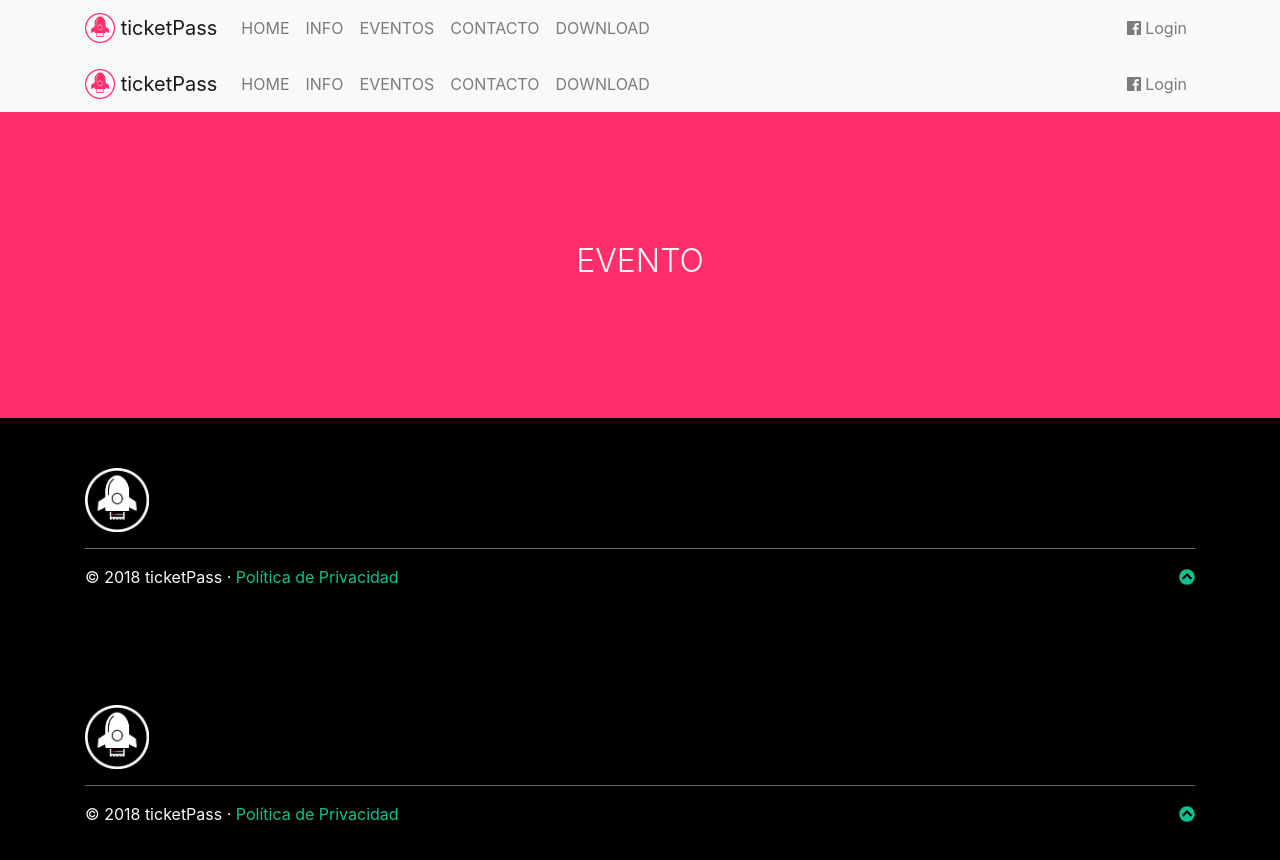
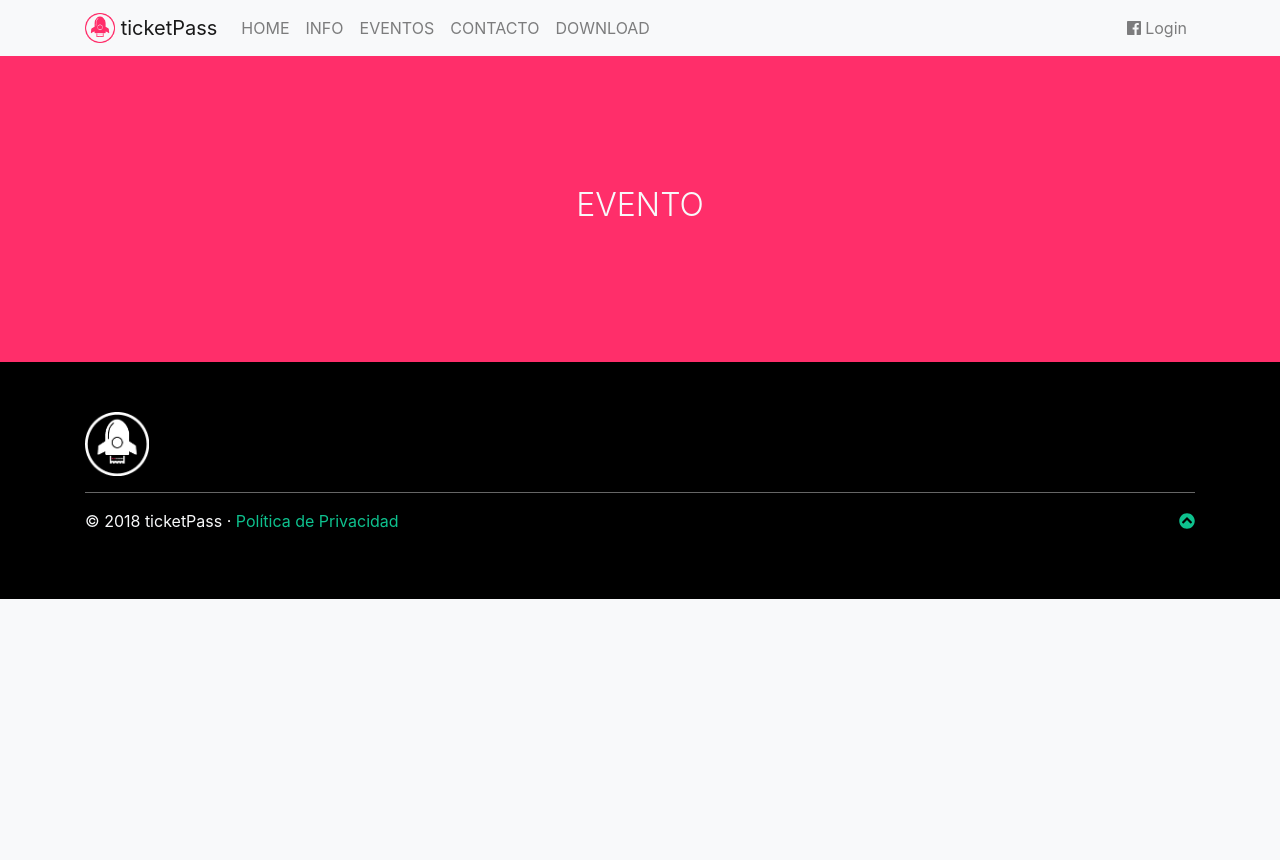
Before and after one commit to G33N/ticketPass, an Angular app: page /content/event in a window 1280 px wide. Shown: the top 860 px of the page. After the commit the page ends 800 px from the top, so only its background shows below. Built offline with nearby package versions, Linux system fonts and the light colour scheme.

Commit message:
Limpio codigo

```diff
--- a/src/app/event/event.component.html
+++ b/src/app/event/event.component.html
@@ -1,43 +1,3 @@
-<header>
-  <nav class="navbar navbar-expand-lg navbar-light bg-light">
-    <div class="container">
-      <a class="navbar-brand" href="#">
-        <img src="../assets/img/Logos/MDPI 48x48.png" width="30" height="30" class="d-inline-block align-top" alt=""> ticketPass
-      </a>
-      <button class="navbar-toggler" type="button" data-toggle="collapse" data-target="#navbarSupportedContent" aria-controls="navbarSupportedContent"
-        aria-expanded="false" aria-label="Toggle navigation">
-        <span class="navbar-toggler-icon"></span>
-      </button>
-      <div class="collapse navbar-collapse" id="navbarSupportedContent">
-        <ul class="navbar-nav mr-auto">
-          <li class="nav-item">
-            <a class="nav-link" href="#">HOME
-              <span class="sr-only">(current)</span>
-            </a>
-          </li>
-          <li class="nav-item">
-            <a class="nav-link" href="#info">INFO</a>
-          </li>
-          <li class="nav-item">
-            <a class="nav-link" href="#eventos">EVENTOS</a>
-          </li>
-          <li class="nav-item">
-            <a class="nav-link" href="#contacto">CONTACTO</a>
-          </li>
-          <li class="nav-item">
-            <a class="nav-link" href="#download">DOWNLOAD</a>
-          </li>
-        </ul>
-        <ul class="navbar-nav ml-auto">
-          <li class="nav-item">
-            <a class="nav-link" href="#">
-              <i class="fab fa-facebook"></i> Login</a>
-          </li>
-        </ul>
-      </div>
-    </div>
-  </nav>
-</header>
 <section id="top">
   <div class="pink">
     <div class="text-uppercase text-center font-weight-light paddingV">
@@ -45,32 +5,3 @@
     </div>
   </div>
 </section>
-
-
-<!-- Footer -->
-
-<footer id="footer" class="footer">
-  <div class="container paddingV">
-    <p>
-      <img src="../assets/img/Logos Blancos/TVDPI 64x64blanco-01.png" width="auto" height="64" class="d-inline-block align-top"
-        alt="">
-    </p>
-    <hr class="hrf">
-    <div class="row">
-      <div class="col">
-        <p class="text-left">
-          &copy; 2018 ticketPass &middot;
-          <a class="links" href="https://www.facebook.com/notes/ticketpass/política-de-privacidad/433903536962932/" target="_blank"
-            style="text-decoration: none;">Política de Privacidad</a>
-        </p>
-      </div>
-      <div class="col">
-        <p class="text-right" title="Inicio">
-          <a class="links" href="#">
-            <i class="fas fa-chevron-circle-up"></i>
-          </a>
-        </p>
-      </div>
-    </div>
-  </div>
-</footer>
--- a/src/app/events/events.component.html
+++ b/src/app/events/events.component.html
@@ -1,43 +1,3 @@
-<header>
-  <nav class="navbar navbar-expand-lg navbar-light bg-light">
-    <div class="container">
-      <a class="navbar-brand" href="#">
-        <img src="../assets/img/Logos/MDPI 48x48.png" width="30" height="30" class="d-inline-block align-top" alt=""> ticketPass
-      </a>
-      <button class="navbar-toggler" type="button" data-toggle="collapse" data-target="#navbarSupportedContent" aria-controls="navbarSupportedContent"
-        aria-expanded="false" aria-label="Toggle navigation">
-        <span class="navbar-toggler-icon"></span>
-      </button>
-      <div class="collapse navbar-collapse" id="navbarSupportedContent">
-        <ul class="navbar-nav mr-auto">
-          <li class="nav-item">
-            <a class="nav-link" href="#">HOME
-              <span class="sr-only">(current)</span>
-            </a>
-          </li>
-          <li class="nav-item">
-            <a class="nav-link" href="#info">INFO</a>
-          </li>
-          <li class="nav-item">
-            <a class="nav-link" href="#eventos">EVENTOS</a>
-          </li>
-          <li class="nav-item">
-            <a class="nav-link" href="#contacto">CONTACTO</a>
-          </li>
-          <li class="nav-item">
-            <a class="nav-link" href="#download">DOWNLOAD</a>
-          </li>
-        </ul>
-        <ul class="navbar-nav ml-auto">
-          <li class="nav-item">
-            <a class="nav-link" href="#">
-              <i class="fab fa-facebook"></i> Login</a>
-          </li>
-        </ul>
-      </div>
-    </div>
-  </nav>
-</header>
 <section id="top">
   <div class="pink">
     <div class="text-uppercase text-center font-weight-light paddingV">
@@ -182,30 +142,3 @@
     </nav>
   </div>
 </section>
-<!-- Footer -->
-
-<footer id="footer" class="footer">
-  <div class="container paddingV">
-    <p>
-      <img src="../assets/img/Logos Blancos/TVDPI 64x64blanco-01.png" width="auto" height="64" class="d-inline-block align-top"
-        alt="">
-    </p>
-    <hr class="hrf">
-    <div class="row">
-      <div class="col">
-        <p class="text-left">
-          &copy; 2018 ticketPass &middot;
-          <a class="links" href="https://www.facebook.com/notes/ticketpass/política-de-privacidad/433903536962932/" target="_blank"
-            style="text-decoration: none;">Política de Privacidad</a>
-        </p>
-      </div>
-      <div class="col">
-        <p class="text-right" title="Inicio">
-          <a class="links" href="#">
-            <i class="fas fa-chevron-circle-up"></i>
-          </a>
-        </p>
-      </div>
-    </div>
-  </div>
-</footer>
```
Also changed, not shown: package.json (+14 -14 lines), 1 other file (tests, documents, lock files or other folders).
